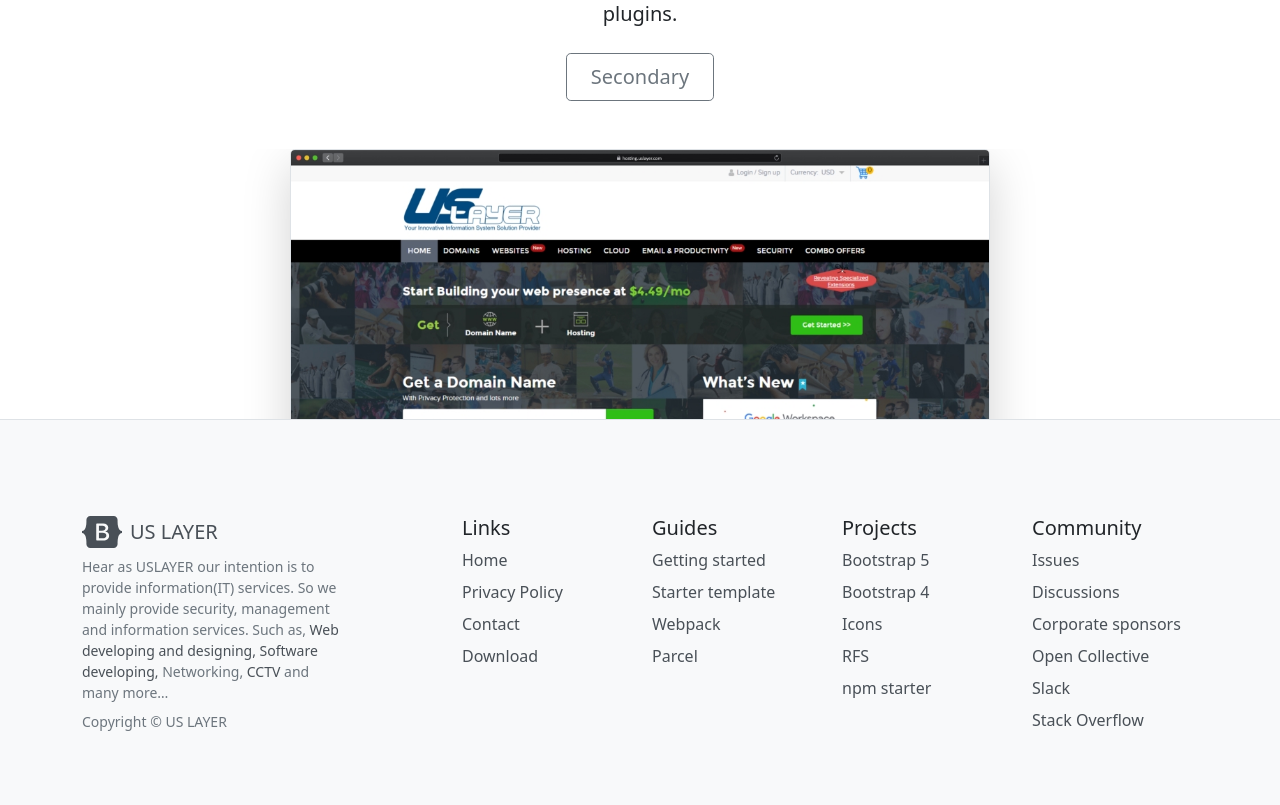
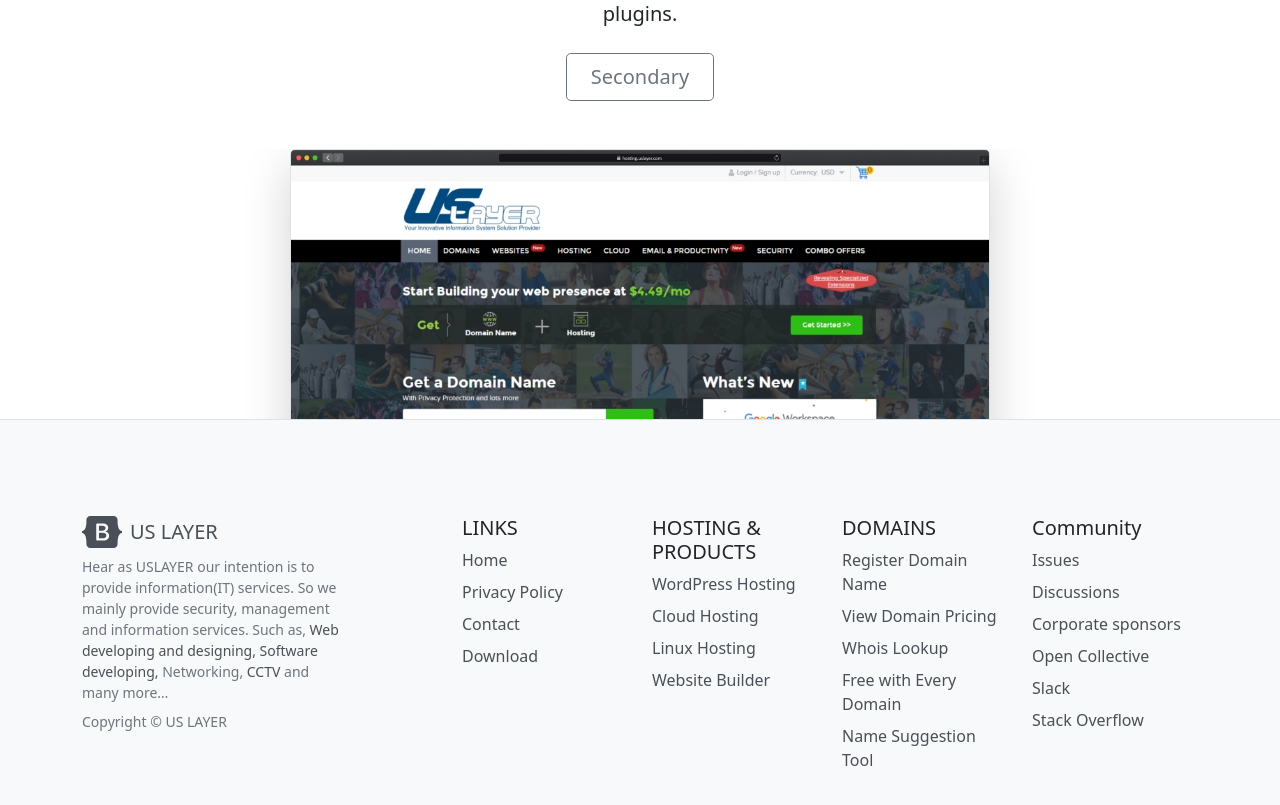
Before and after one commit to uslayer/uslayer.github.io, a Jekyll site: the page built from index.html, in a window 1280 px wide and 900 px high, scrolled down 1512 px. Shown: the top 805 px of the window. Built offline with Jekyll 4.4.1, drawn with Linux system fonts in a browser that asks for light colours; the list of posts is cut into pages by our own code.

Commit message:
Update footer.html

```diff
--- a/_includes/footer.html
+++ b/_includes/footer.html
@@ -40,7 +40,7 @@
         </ul>
       </div>
       <div class="col-6 col-lg-2 offset-lg-1 mb-3">
-        <h5>Links</h5>
+        <h5>LINKS</h5>
         <ul class="list-unstyled">
           {% for item in site.data.menus.footermenu %}
             <li class="mb-2">
@@ -50,22 +50,22 @@
         </ul>
       </div>
       <div class="col-6 col-lg-2 mb-3">
-        <h5>Guides</h5>
+        <h5>HOSTING & PRODUCTS</h5>
         <ul class="list-unstyled">
-          <li class="mb-2"><a href="/docs/5.0/getting-started/">Getting started</a></li>
-          <li class="mb-2"><a href="/docs/5.0/examples/starter-template/">Starter template</a></li>
-          <li class="mb-2"><a href="/docs/5.0/getting-started/webpack/">Webpack</a></li>
-          <li class="mb-2"><a href="/docs/5.0/getting-started/parcel/">Parcel</a></li>
+          <li class="mb-2"><a href="https://uslayer.supersite2.myorderbox.com/optimized-wordpress-hosting" target="_blank">WordPress Hosting</a></li>
+          <li class="mb-2"><a href="https://uslayer.supersite2.myorderbox.com/cloudhosting" target="_blank">Cloud Hosting</a></li>
+          <li class="mb-2"><a href="https://uslayer.supersite2.myorderbox.com/web-hosting/linux-hosting" target="_blank">Linux Hosting</a></li>
+          <li class="mb-2"><a href="https://uslayer.supersite2.myorderbox.com/website-design" target="_blank">Website Builder</a></li>
         </ul>
       </div>
       <div class="col-6 col-lg-2 mb-3">
-        <h5>Projects</h5>
+        <h5>DOMAINS</h5>
         <ul class="list-unstyled">
-          <li class="mb-2"><a href="https://github.com/twbs/bootstrap">Bootstrap 5</a></li>
-          <li class="mb-2"><a href="https://github.com/twbs/bootstrap/tree/v4-dev">Bootstrap 4</a></li>
-          <li class="mb-2"><a href="https://github.com/twbs/icons">Icons</a></li>
-          <li class="mb-2"><a href="https://github.com/twbs/rfs">RFS</a></li>
-          <li class="mb-2"><a href="https://github.com/twbs/bootstrap-npm-starter">npm starter</a></li>
+          <li class="mb-2"><a href="https://uslayer.supersite2.myorderbox.com/domain-registration/" target="_blank">Register Domain Name</a></li>
+          <li class="mb-2"><a href="https://uslayer.supersite2.myorderbox.com/domain-registration/domain-registration-price" target="_blank">View Domain Pricing</a></li>
+          <li class="mb-2"><a href="https://uslayer.supersite2.myorderbox.com/domain-registration/domain-whois-lookup" target="_blank">Whois Lookup</a></li>
+          <li class="mb-2"><a href="https://uslayer.supersite2.myorderbox.com/domain-registration/free-with-domain-registration" target="_blank">Free with Every Domain</a></li>
+          <li class="mb-2"><a href="https://uslayer.supersite2.myorderbox.com/domain-registration/domain-name-suggestion-tool" target="_blank">Name Suggestion Tool</a></li>
         </ul>
       </div>
       <div class="col-6 col-lg-2 mb-3">
```
